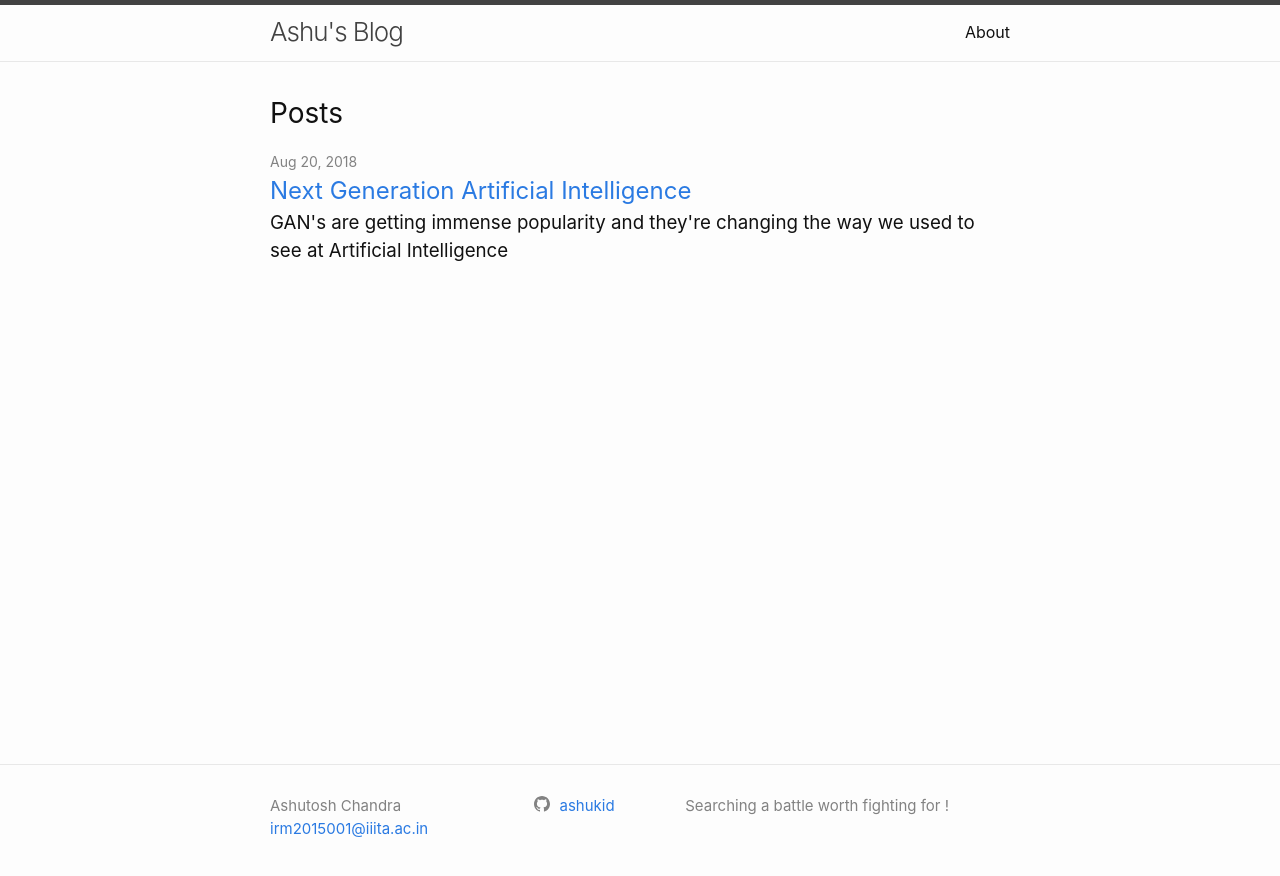
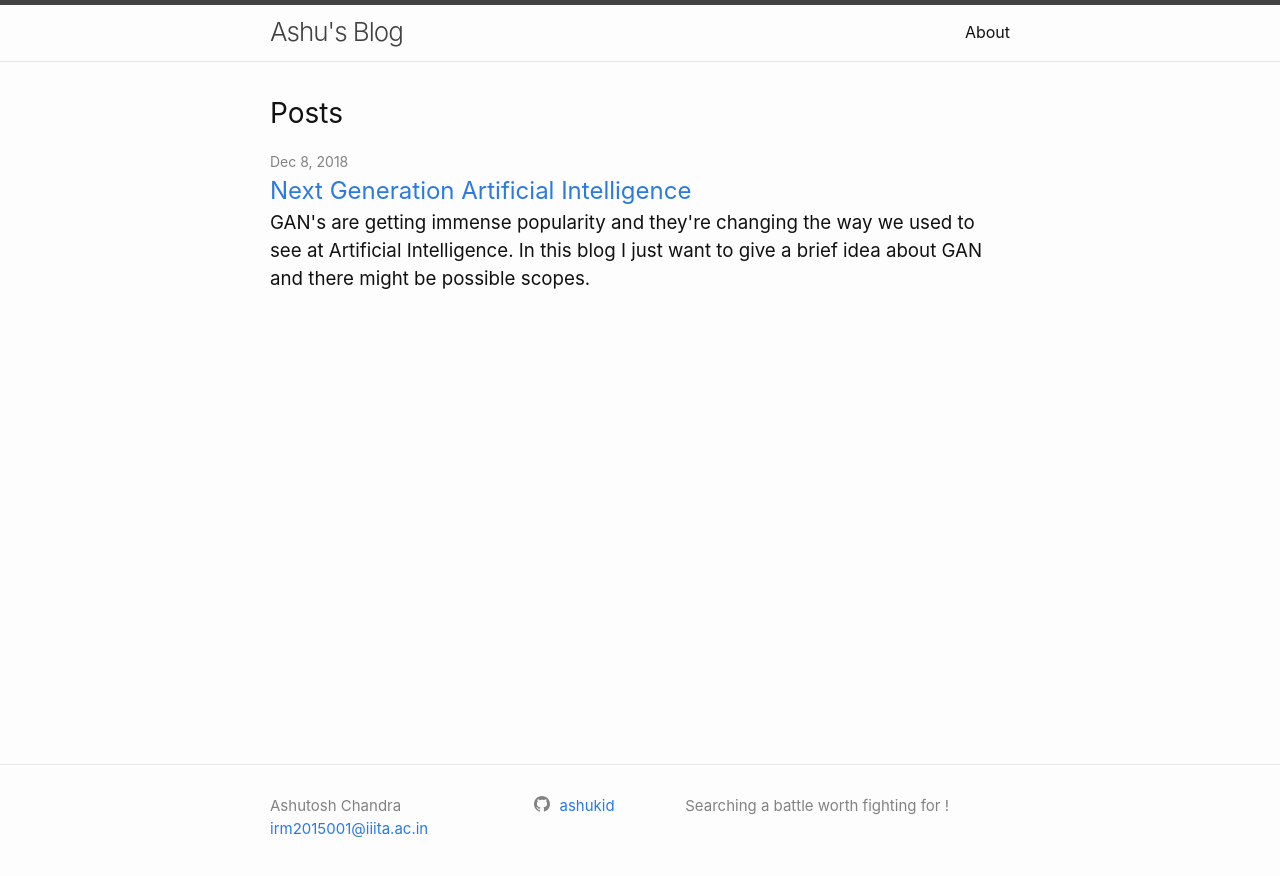
Before and after one commit to ashukid/ashukid.github.io, a Jekyll site: the page built from index.md, in a window 1280 px wide. Shown: the top 876 px of the page. Built offline with Jekyll 4.4.1, drawn with Linux system fonts in a browser that asks for light colours.

Commit message:
edited file

```diff
--- a/_posts/2018-08-20-next-generation-ai.markdown
+++ b/_posts/2018-12-01-next-generation-ai.markdown
@@ -2,8 +2,9 @@
 comments: true
 layout: post
 title:  "Next Generation Artificial Intelligence"
-excerpt: GAN's are getting immense popularity and they're changing the way we used to see at Artificial Intelligence
-date:   2018-08-20 20:35:06 +0530
+excerpt: GAN's are getting immense popularity and they're changing the way we used to see at Artificial Intelligence. In this blog I just
+        want to give a brief idea about GAN and there might be possible scopes.
+date:   2018-12-08 20:35:06 +0530
 ---
 
 I was experimenting with different GAN models (Generative Adversarial Networks, if you don’t know) from a while and all the time I was feeling, this time I’m not teaching a machine how to do things, this time I’m asking a machine to be creative, like after showing some pictures asking it to generate similar pictures. (I’ll explain this in a while). It’s like telling a painter to paint something similar to landscape images, or telling a singer to sing similar to Ed Sheeran (off course we’ve to tell him first how landscape looks like or how Ed Sheeran voice sounds like). All this classification of cat and dog, stock prediction regression task, all that seems a decade ago work, even though it’s not. Now with the advancement in Reinforcement Learning and GAN we’ve come to next generation of AI.
```
